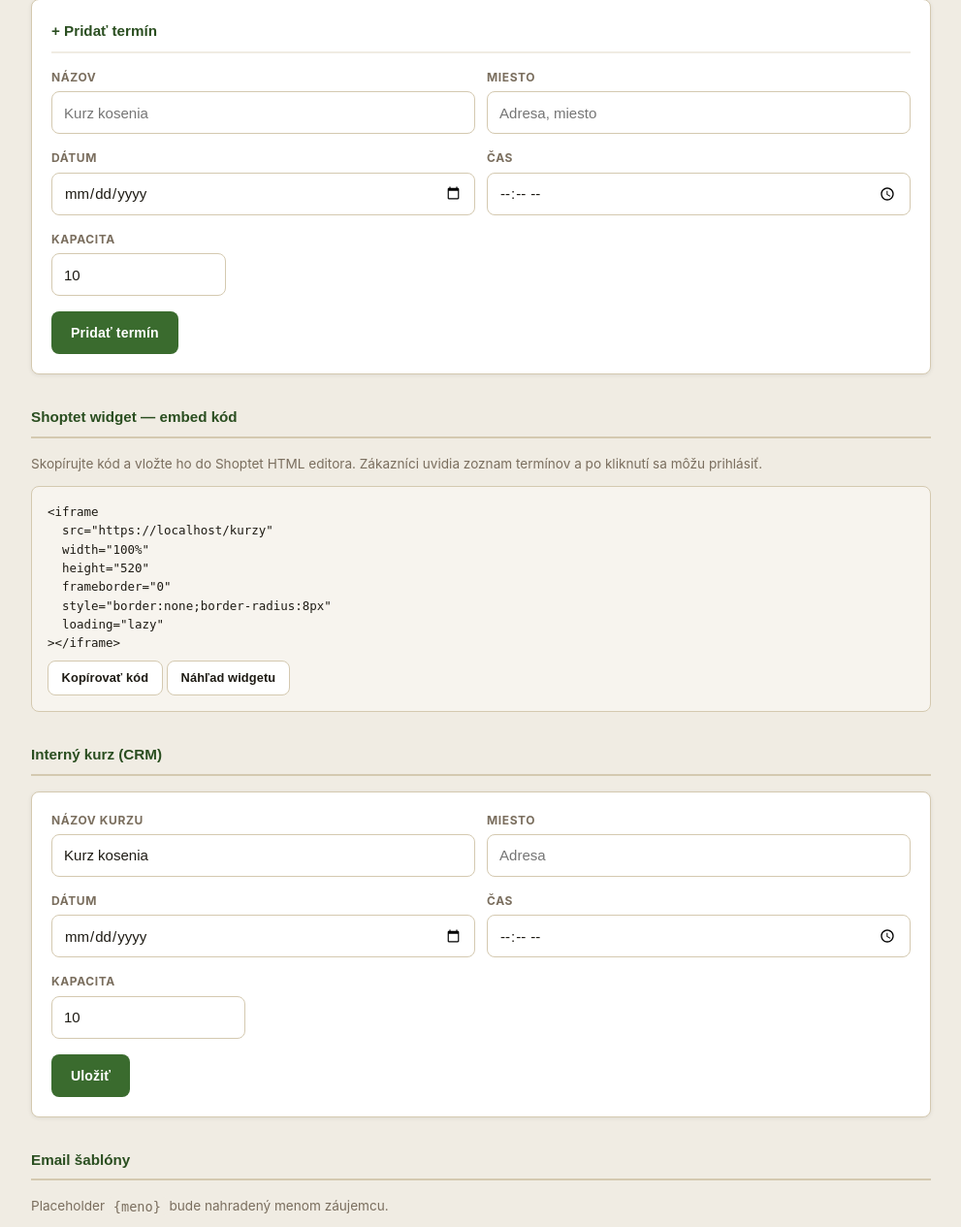
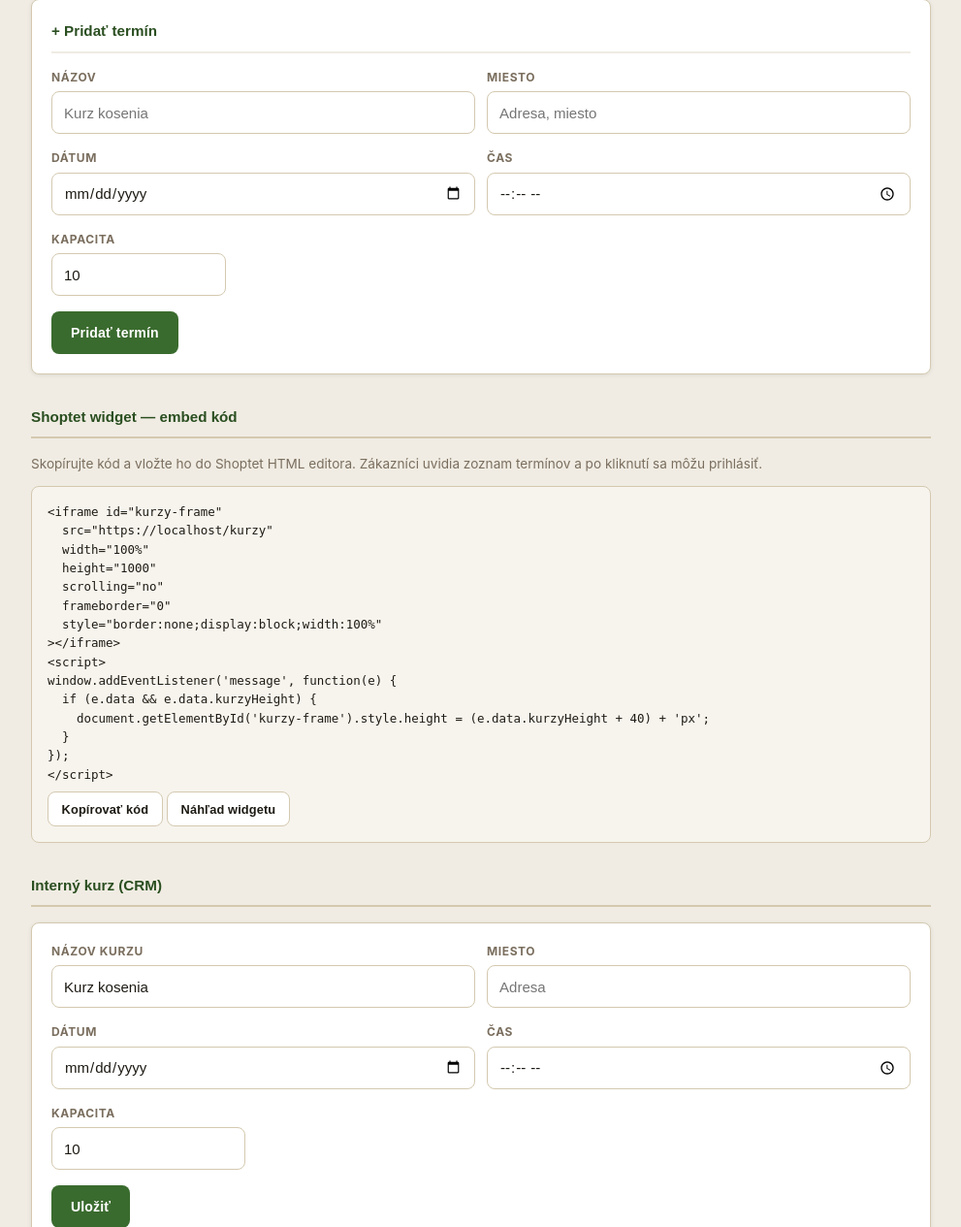
Before and after one commit to majerzdenko-lab/minicrmkos, a Flask app: page /settings in a window 1280 px wide. Shown: the part 253-1518 px from the top of the page at 97% size, without its empty margins (144-1135 px from the left). Run offline with Flask 3, Linux system fonts and the light colour scheme; the visitor is signed in with stand-in values (Sample User, id 1); data comes from the database, SQL or seed files in the repository; data that the repository does not hold is empty; some web fonts are replaced.

Commit message:
Update Shoptet embed code with auto-resize iframe snippet
Includes id, scrolling=no, height=1000 fallback and postMessage
resize listener script so iframe expands to full content height.

Co-Authored-By: Claude Sonnet 4.6 <noreply@anthropic.com>

```diff
--- a/templates/settings.html
+++ b/templates/settings.html
@@ -140,14 +140,21 @@
     Skopírujte kód a vložte ho do Shoptet HTML editora. Zákazníci uvidia zoznam termínov a po kliknutí sa môžu prihlásiť.
   </p>
   <div class="embed-box">
-    <pre id="embed-code" class="embed-pre">&lt;iframe
+    <pre id="embed-code" class="embed-pre">&lt;iframe id="kurzy-frame"
   src="{{ base_url }}/kurzy"
   width="100%"
-  height="520"
+  height="1000"
+  scrolling="no"
   frameborder="0"
-  style="border:none;border-radius:8px"
-  loading="lazy"
-&gt;&lt;/iframe&gt;</pre>
+  style="border:none;display:block;width:100%"
+&gt;&lt;/iframe&gt;
+&lt;script&gt;
+window.addEventListener('message', function(e) {
+  if (e.data &amp;&amp; e.data.kurzyHeight) {
+    document.getElementById('kurzy-frame').style.height = (e.data.kurzyHeight + 40) + 'px';
+  }
+});
+&lt;/script&gt;</pre>
     <button onclick="copyEmbed()" class="btn btn-secondary btn-sm" style="margin-top:0.5rem">
       Kopírovať kód
     </button>
```
